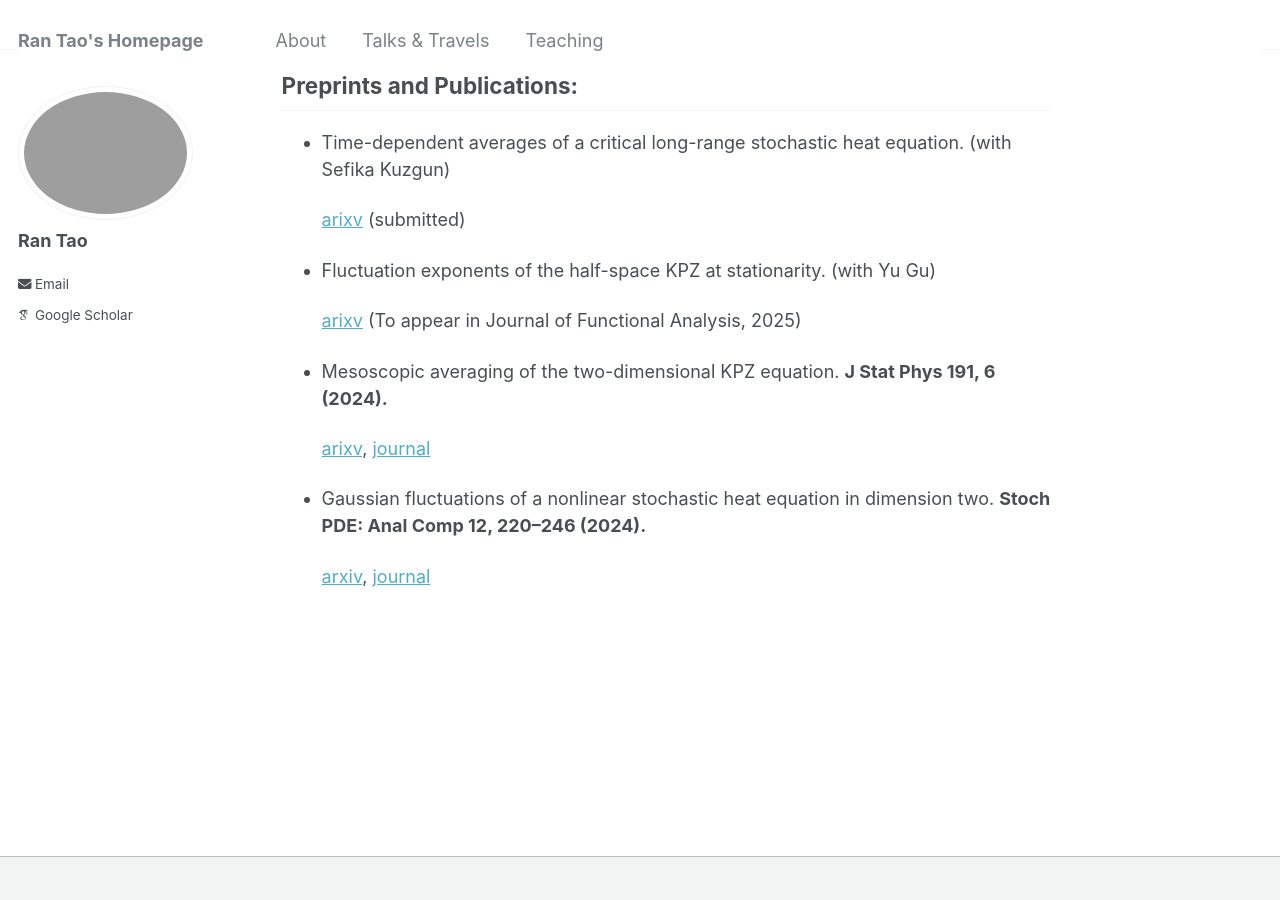
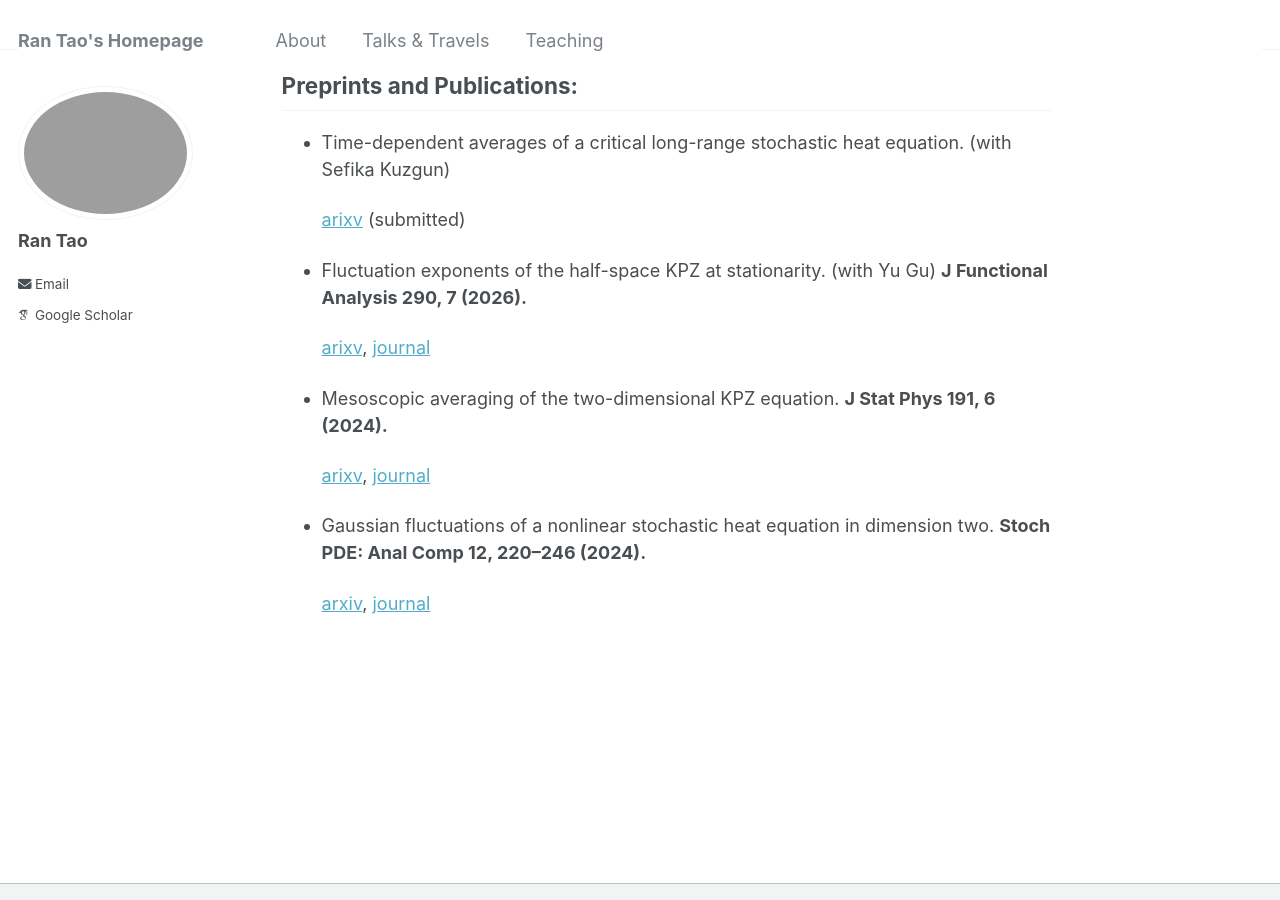
Before and after one commit to rantao16/rantao16.github.io, a Jekyll site: the page built from _pages/about.md, in a window 1280 px wide and 900 px high, scrolled down 519 px. Built offline with Jekyll 4.4.1, drawn with Linux system fonts in a browser that asks for light colours; some web fonts are replaced.

Commit message:
Update about.md

```diff
--- a/_pages/about.md
+++ b/_pages/about.md
@@ -22,9 +22,9 @@ Preprints and Publications:
 
   [arixv](https://arxiv.org/pdf/2411.09058.pdf) (submitted)
 
-* Fluctuation exponents of the half-space KPZ at stationarity. (with Yu Gu)
+* Fluctuation exponents of the half-space KPZ at stationarity. (with Yu Gu) <b>J Functional Analysis 290, 7 (2026).</b>
 
-  [arixv](https://arxiv.org/pdf/2410.01653.pdf) (To appear in Journal of Functional Analysis, 2025)
+  [arixv](https://arxiv.org/pdf/2410.01653.pdf), [journal](https://www.sciencedirect.com/science/article/pii/S0022123625004975)
 
 * Mesoscopic averaging of the two-dimensional KPZ equation. <b>J Stat Phys 191, 6 (2024).</b>
 
```
